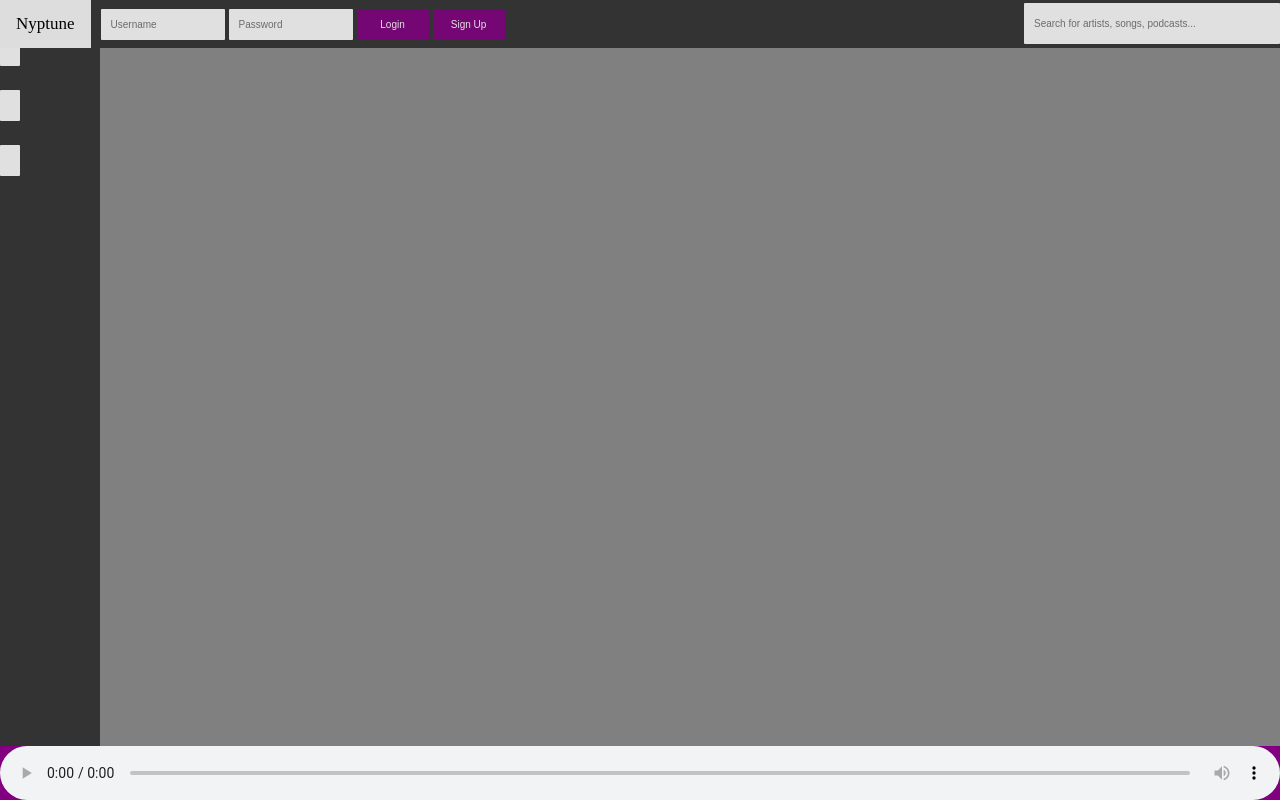
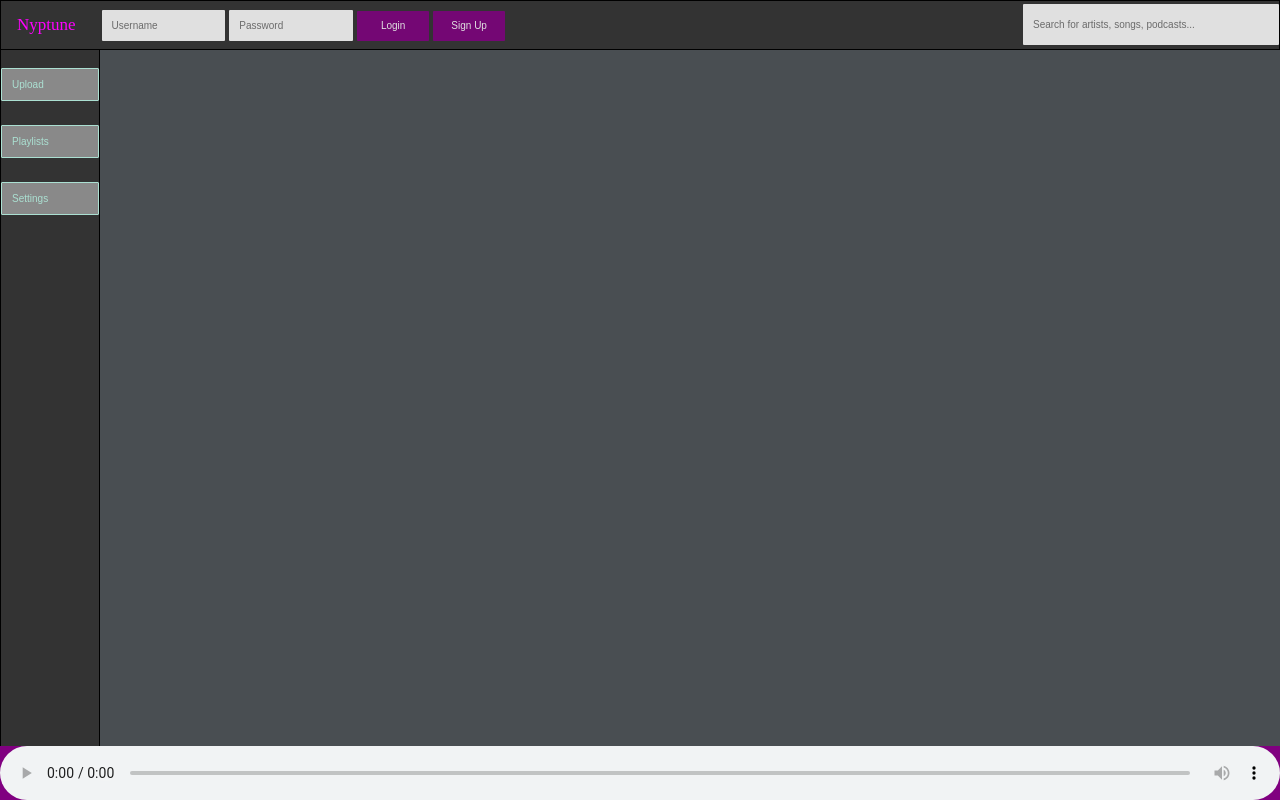
Before and after one commit to jenkinsdonovan/Nyptune, a PHP site: page / in a window 1280 px wide. Run offline with PHP 8.4, Linux system fonts and the light colour scheme.

Commit message:
Update style.css
added respective values

```diff
--- a/HTML/style.css
+++ b/HTML/style.css
@@ -10,7 +10,14 @@ audio {
 
 body {
 	margin:0;
-	background-color: gray;
+    background-image: url("images/bg.gif");
+    background-repeat: repeat;
+}
+
+.nyptune {
+
+    padding-left: 32px;
+
 }
 
 .navbar {
@@ -19,6 +26,8 @@ body {
   position: fixed;
   top: 0;
   width: 100%;
+  border-style: solid;
+  border-width: 1px;
 }
 
 .navbar a {
@@ -32,8 +41,7 @@ body {
 }
 
 .navbar a:hover {
-  background: #ddd;
-  color: black;
+    color: #c0ffee;
 }
 
 .main {
@@ -151,7 +159,9 @@ input[type=text2]:focus {
   left: 0;
   background-color: #333;
   overflow-x: hidden;
-  padding-top: 32px;
+  padding-top: 64px;
+  border-style: solid;
+  border-width: 1px;
 }
 
 
@@ -162,6 +172,9 @@ input[type=text2]:focus {
   font-size: 20px;
   color: #c0ffee;
   display: block;
+  border-style: solid;
+  border-width: 1px;
+  text-align: center;
 }
 
 
@@ -182,3 +195,19 @@ input[type=text2]:focus {
   .sidenav {padding-top: 15px;}
   .sidenav a {font-size: 18px;}
 }
+
+
+input[type=submit2] {
+    background-color: #999;
+    color: #c0ffee;
+    cursor: pointer;
+    width: 100%;
+    border-style: solid;
+    border-width: 1px;
+}
+
+input[type=submit2]:hover {
+    background-color: lightgray;
+    border-style: solid;
+    border-width: 1px;
+}
```
